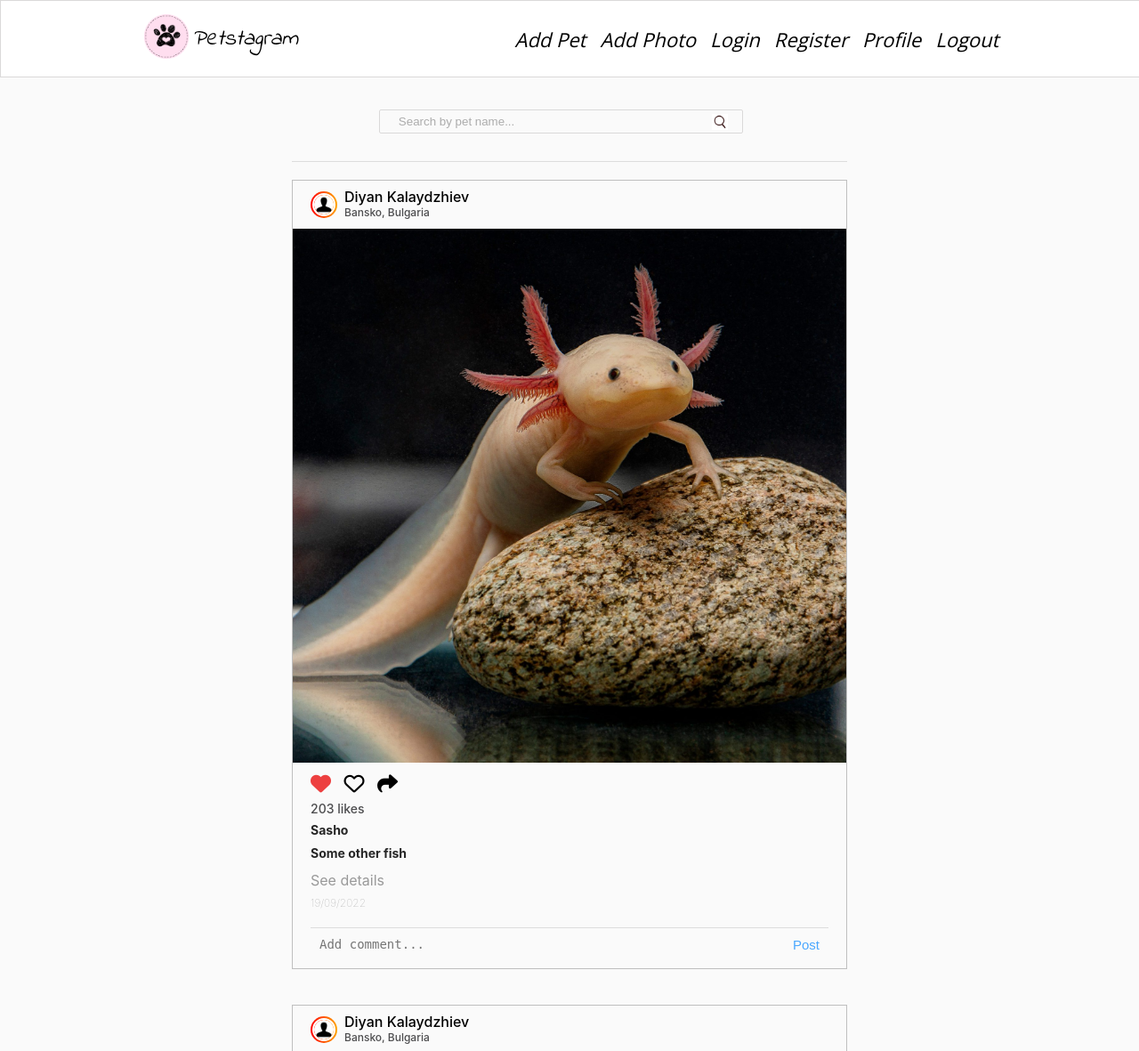
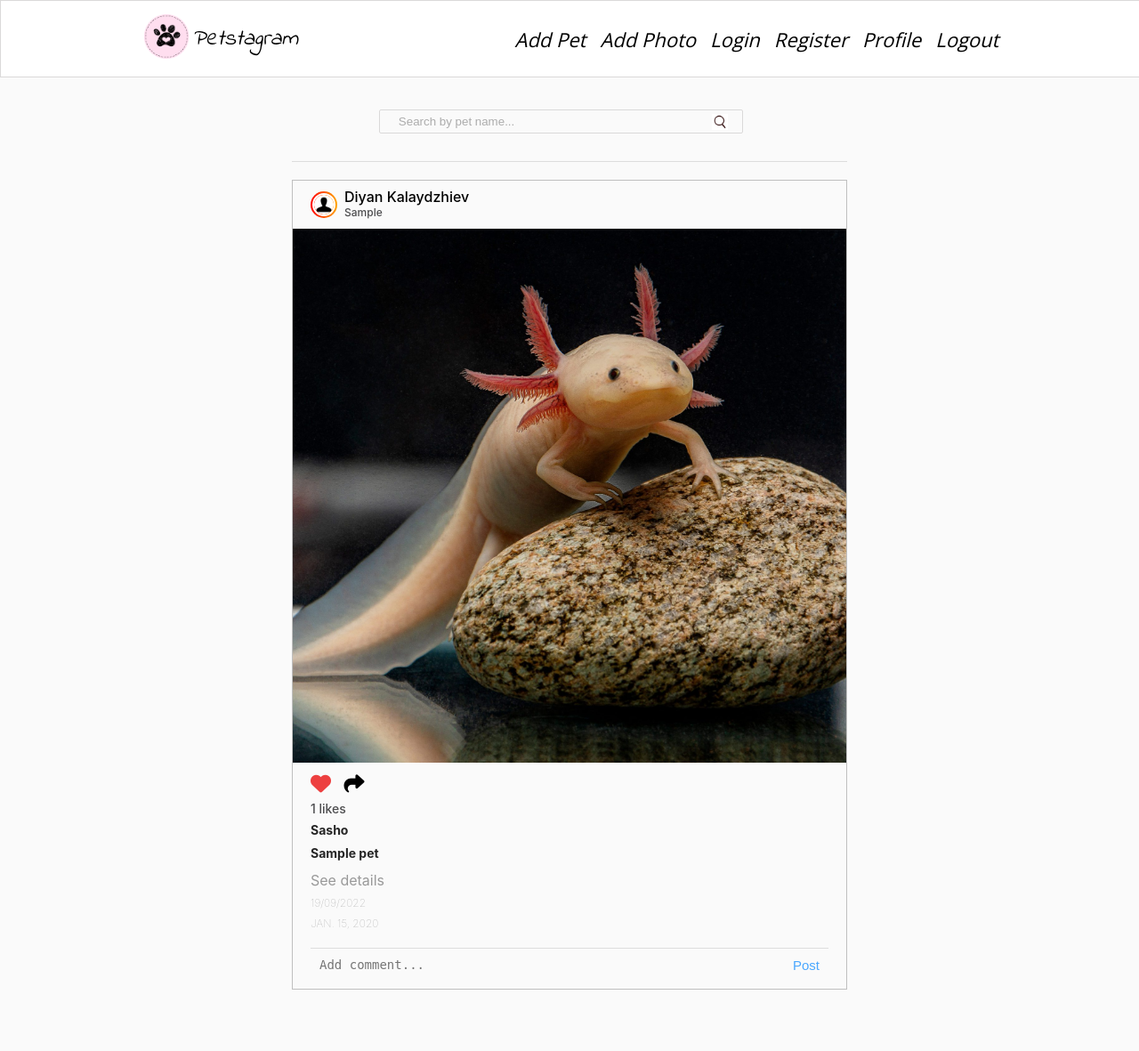
Before and after one commit to YordanDobrev/PythonWEB, a Django app: page / in a window 1280 px wide. Shown: the top 1181 px of the page at 89% size. After the commit the page ends 1112 px from the top, so only its background shows below. Run offline with Django 5.2, Linux system fonts and the light colour scheme; tables that the repository leaves empty hold one stand-in row (values such as "Sample post").

Commit message:
Like button fixed

```diff
--- a/Petstagram/Petstagram/common/views.py
+++ b/Petstagram/Petstagram/common/views.py
@@ -27,6 +27,7 @@ def home_page(request):
 
 
 def likes_functionality(request, photo_id: int):
+    photo = Photo.objects.get(id=photo_id)
     liked_object = Like.objects.filter(
         to_photo_id=photo_id
     ).first()
@@ -34,10 +35,10 @@ def likes_functionality(request, photo_id: int):
     if liked_object:
         liked_object.delete()
     else:
-        like = Like(to_photo_id=photo_id)
+        like = Like(to_photo=photo)
         like.save()
 
-    return redirect(request.META.get('HTTP_REFERER') + f'#{photo_id}')
+    return redirect(request.META['HTTP_REFERER'] + f'#{photo_id}')
 
 
 def copy_link_to_clipboard(request, photo_id):
--- a/Petstagram/templates/common/pet-posts.html
+++ b/Petstagram/templates/common/pet-posts.html
@@ -23,8 +23,9 @@
                             <!-- user username -->
                         </a>
                         <br>
-                        <!-- if the photo has location -->
-                        <span>Bansko, Bulgaria</span>
+                        {% if photo.location %}
+                            <span>{{ photo.location }}</span>
+                        {% endif %}
                     </h3>
                 </div>
                 <!--  -->
@@ -34,17 +35,18 @@
                 <img src="{% static 'images/axolotl.jpeg' %}" alt="post" class="cover">
             </div>
             <!-- -->
-
             <div class="bottom">
                 <!-- like and share buttons -->
                 <div class="actionBtns">
                     <div class="left">
                             <span class="heart">
-                                <a href="#">
+                                <a href="{% url 'like' photo.id %}">
                                     <!-- if user has liked the photo -->
-                                    <i class="fa-solid fa-heart" style="color: #ed4040;"></i>
-                                    <!-- else -->
-                                    <i class="fa-regular fa-heart"></i>
+                                    {% if photo.like_set.all %}
+                                        <i class="fa-solid fa-heart" style="color: #ed4040;"></i>
+                                   {% else %}
+                                       <i class="fa-regular fa-heart"></i>
+                                   {% endif %}
                                 </a>
                             </span>
                         <a href="share">
@@ -53,30 +55,31 @@
                     </div>
                 </div>
                 <!-- -->
-
                 <a href="#">
-                    <p class="likes">203 likes</p>
+                   <p class="likes">{{ photo.like_set.count }} likes</p>
                 </a>
-
                 <!-- tagged pets -->
                 <a href="pet profile">
                     <p class="message">
                         <b>Sasho</b>
                     </p>
                 </a>
-                <a href="pet profile">
-                    <p class="message">
-                        <b>Some other fish</b>
-                    </p>
-                </a>
+                {% for pet in photo.tagged_pets.all %}
+                    <!-- Link to First Tagged Pet Details Page-->
+                    <a href="{% url 'pet-details-page' "username" pet.slug %}">
+                        <p class="message">
+                            <b>{{ pet.name }}</b>
+                        </p>
+                    </a>
+                {% endfor %}
                 <!--  -->
 
-                <a href="post details">
+                <a href="{% url 'photo-details' photo.pk %}">
                     <h4 class="details">See details</h4>
                 </a>
 
                 <h5 class="postTime">19/09/2022</h5>
-
+                <h5 class="postTime">{{ photo.date_of_publication }}</h5>
                 <!-- add comments section -->
                 <div class="addComments">
 
@@ -91,96 +94,5 @@
             </div>
         </div>
         <!-- End  First Pet Photo Post -->
-
-        <!-- Start Second Pet Photo Post -->
-        <div class="card">
-            <div class="top">
-                <!-- User Details and image location -->
-                <div class="userDetails">
-                    <a href="profile details">
-                        <div class="profilepic">
-                            <div class="profile_img">
-                                <div class="image">
-                                    <img src="{% static 'images/person.png' %}" alt="img8">
-                                </div>
-                            </div>
-                        </div>
-                    </a>
-                    <h3>
-                        <a href="profile details">
-                            <!-- if user has first name and last name -->
-                            Diyan Kalaydzhiev
-                            <!-- else -->
-                            <!-- user username -->
-                        </a>
-                        <br>
-                        <!-- if the photo has location -->
-                        <span>Bansko, Bulgaria</span>
-                    </h3>
-                </div>
-                <!--  -->
-            </div>
-            <!-- Post image -->
-            <div class="imgBx" id="{{ photo.id }}">
-                <img src="https:///static.scientificamerican.com/sciam/cache/file/766BFBD4-F8A1-4B7D-8416A370010B5A88_source.jpg"
-                     alt="post" class="cover">
-            </div>
-            <!-- -->
-
-            <div class="bottom">
-                <!-- like and share buttons -->
-                <div class="actionBtns">
-                    <div class="left">
-                            <span class="heart">
-                                <a href="#">
-                                    <!-- if user has liked the photo -->
-                                    <i class="fa-solid fa-heart" style="color: #ed4040;"></i>
-                                    <!-- else -->
-                                    <i class="fa-regular fa-heart"></i>
-                                </a>
-                            </span>
-                        <a href="{% url 'share' photo.id %}">
-                            <i class="fa-solid fa-share"></i>
-                        </a>
-                    </div>
-                </div>
-                <!-- -->
-
-                <a href="#">
-                    <p class="likes">203 likes</p>
-                </a>
-
-                <!-- tagged pets -->
-                <a href="pet profile">
-                    <p class="message">
-                        <b>Sasho</b>
-                    </p>
-                </a>
-                <a href="pet profile">
-                    <p class="message">
-                        <b>Some other fish</b>
-                    </p>
-                </a>
-                <!--  -->
-
-                <a href="post details">
-                    <h4 class="details">See details</h4>
-                </a>
-
-                <h5 class="postTime">19/09/2022</h5>
-
-                <!-- add comments section -->
-                <div class="addComments">
-
-                    <form method="post" action="add comment">
-                        <label for="id_body">Body:</label>
-                        <textarea name="body" cols="40" rows="10" placeholder="Add comment..." maxlength="300"
-                                  required="" id="id_body"></textarea>
-                        <button type="submit">Post</button>
-                    </form>
-                </div>
-                <!--  -->
-            </div>
-        </div>
     </div>
 {% endfor %}
```
Also changed, not shown: Petstagram/templates/common/navigation.html (+0 -7 lines).
